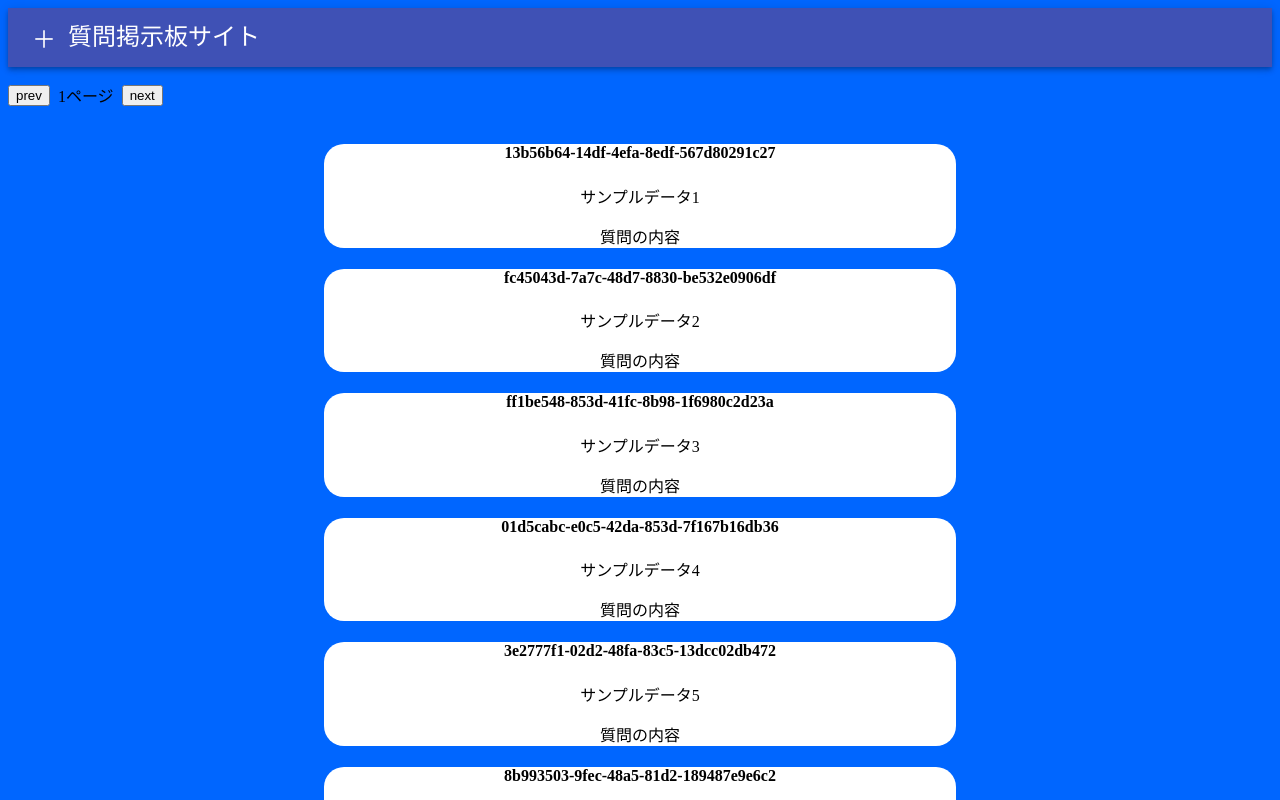
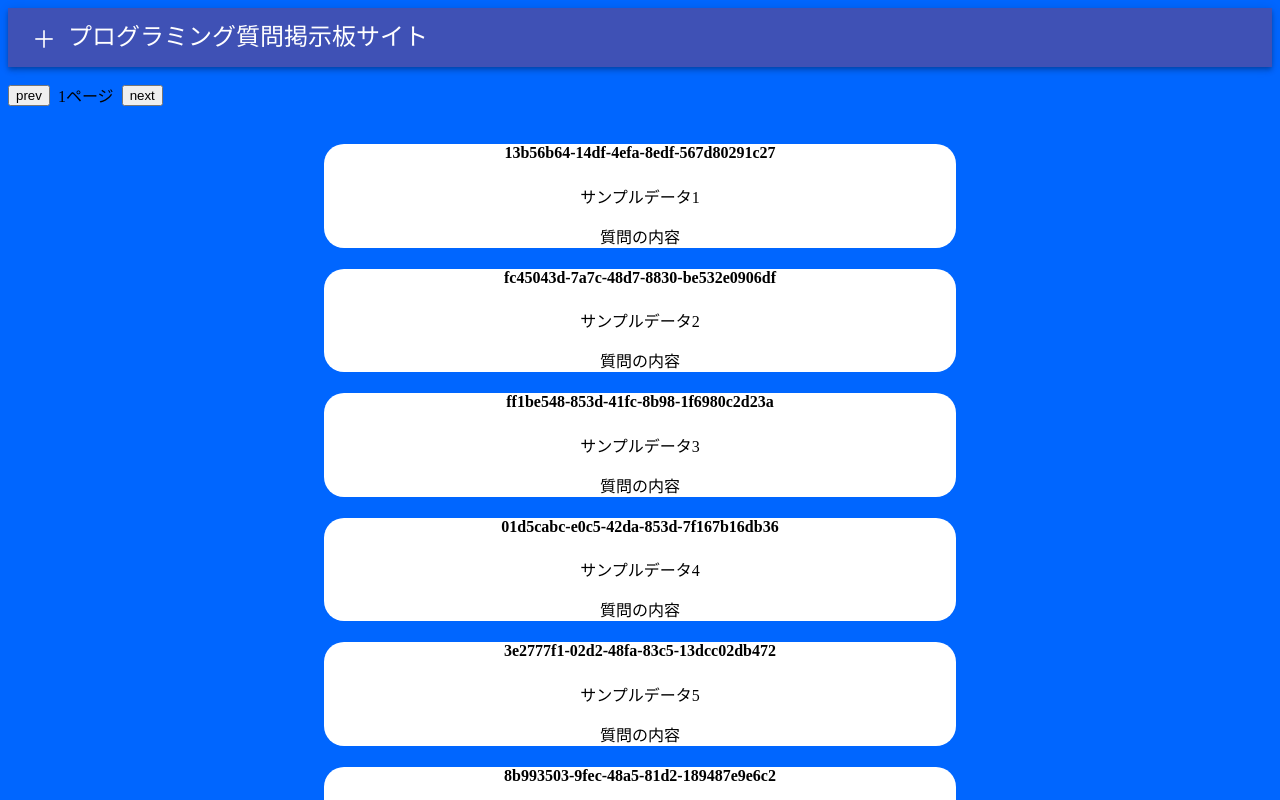
Before and after one commit to shunsuke-kawata/Question_thread, a React (Create React App) app in the folder frontend/frontend/react-sample/: page / in a window 1280 px wide. Shown: the top 800 px of the page. Built offline with nearby package versions, Linux system fonts and the light colour scheme.

Commit message:
update コメントの編集

```diff
--- a/frontend/frontend/react-sample/src/Components/Header.jsx
+++ b/frontend/frontend/react-sample/src/Components/Header.jsx
@@ -23,13 +23,11 @@ const Header = ({ setMenubarFlag }) => {
           </IconButton>
 
           <Typography variant="h5" color="inherit" component="div">
-            質問掲示板サイト
+            プログラミング質問掲示板サイト
           </Typography>
         </Toolbar>
       </AppBar>
     </div>
-    // <Typography variant="h6">質問掲示板サイト</Typography>
-    // <Button color="inherit">ログイン情報</Button>
   );
 };
 
--- a/frontend/frontend/react-sample/src/Components/Main.jsx
+++ b/frontend/frontend/react-sample/src/Components/Main.jsx
@@ -15,7 +15,6 @@ const Main = () => {
   const [menubarflag, setMenubarFlag] = useState(false);
   const data = dummyData;
 
-  //indexの状態を変更する関数
   return (
     <>
       <Header setMenubarFlag={setMenubarFlag} />
```
